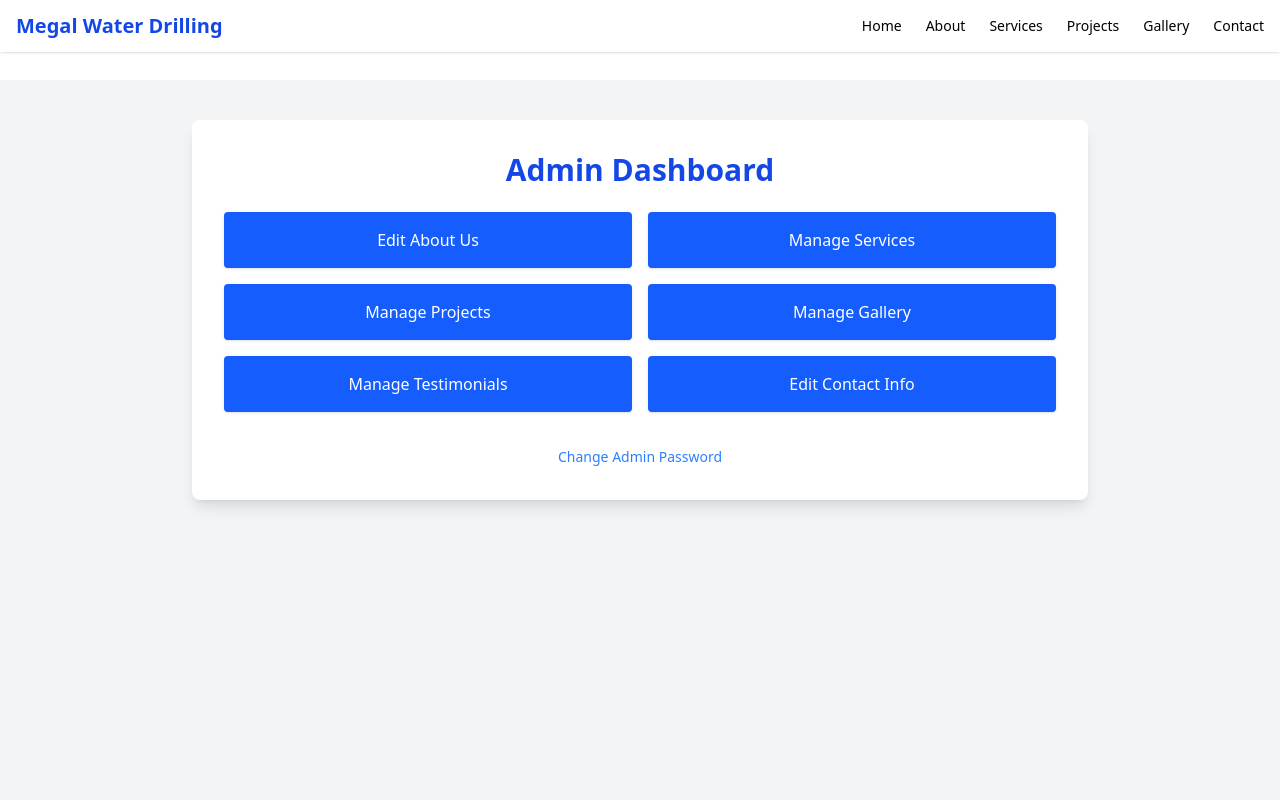
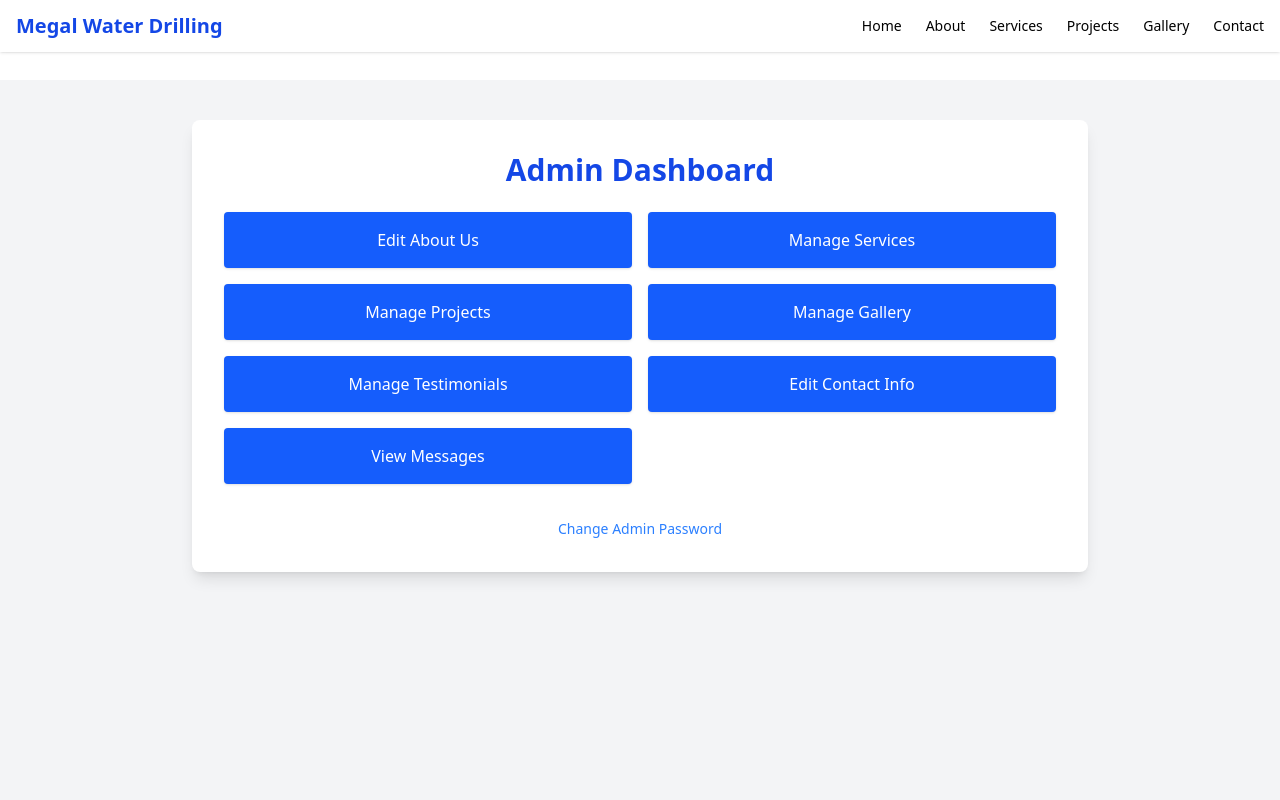
Before and after one commit to niceman1234man/Megal-Water-driller, a React (Vite) app in the folder megal/: page /admin/dashboard in a window 1280 px wide. Shown: the top 800 px of the page. Built offline with nearby package versions, Linux system fonts and the light colour scheme; no server answers.

Commit message:
dashboard

```diff
--- a/megal/src/admin/Dashboard.jsx
+++ b/megal/src/admin/Dashboard.jsx
@@ -16,6 +16,7 @@ export default function Dashboard() {
           <AdminCard title="Manage Gallery" path="/admin/gallery" />
           <AdminCard title="Manage Testimonials" path="/admin/testimonials" />
           <AdminCard title="Edit Contact Info" path="/admin/contact" />
+          <AdminCard title="View Messages" path="/admin/messages" />
         </div>
 
         <div className="mt-8 text-center">
```
